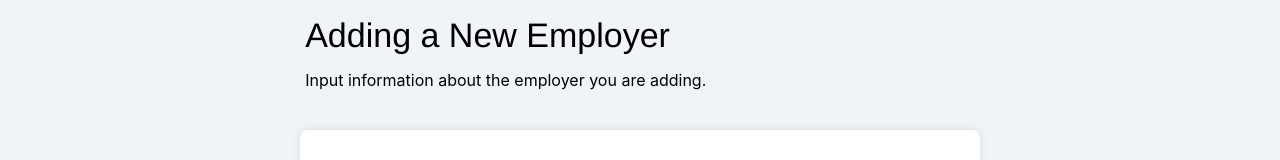
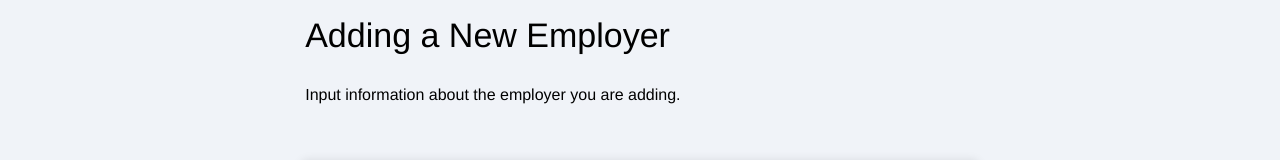
Before and after one commit to uoftblueprint/tces, a React (Create React App) app in the folder client/: page / in a window 1280 px wide. Shown: the part 128-288 px from the top of the page. Built offline with nearby package versions, Linux system fonts and the light colour scheme.

Commit message:
TCES-27 Fixed console errors

```diff
--- a/client/src/components/add-employer-component/addEmployer.jsx
+++ b/client/src/components/add-employer-component/addEmployer.jsx
@@ -17,8 +17,8 @@ function AddEmployer() {
         faxNumber: "",
         generalEmail: "",
         website: "",
-        employerAddress: null,
-        city: null,
+        employerAddress: "",
+        city: "",
         province: "",
         postalCode: "",
       },
@@ -40,8 +40,8 @@ function AddEmployer() {
         compensation: "",
         hoursPerWeek: "",
         description: "",
-        creationDate: null,
-        expirationDate: null,
+        creationDate: "",
+        expirationDate: "",
         employmentType: "",
       },
     ],
--- a/client/src/components/add-employer-component/company-info-component/index.styles.jsx
+++ b/client/src/components/add-employer-component/company-info-component/index.styles.jsx
@@ -48,7 +48,7 @@ const H1 = styled.h1`
   margin-bottom: -15px;
 `;
 
-const Body = styled.body`
+const Body = styled.p`
   font-size: 16px;
   font-weight: 400;
   align-self: flex-start;
--- a/client/src/components/add-employer-component/employer-contact-component/index.styles.jsx
+++ b/client/src/components/add-employer-component/employer-contact-component/index.styles.jsx
@@ -48,7 +48,7 @@ const H1 = styled.h1`
   margin-bottom: -15px;
 `;
 
-const Body = styled.body`
+const Body = styled.p`
   font-size: 16px;
   font-family: Helvetica;
   font-weight: 400;
```
